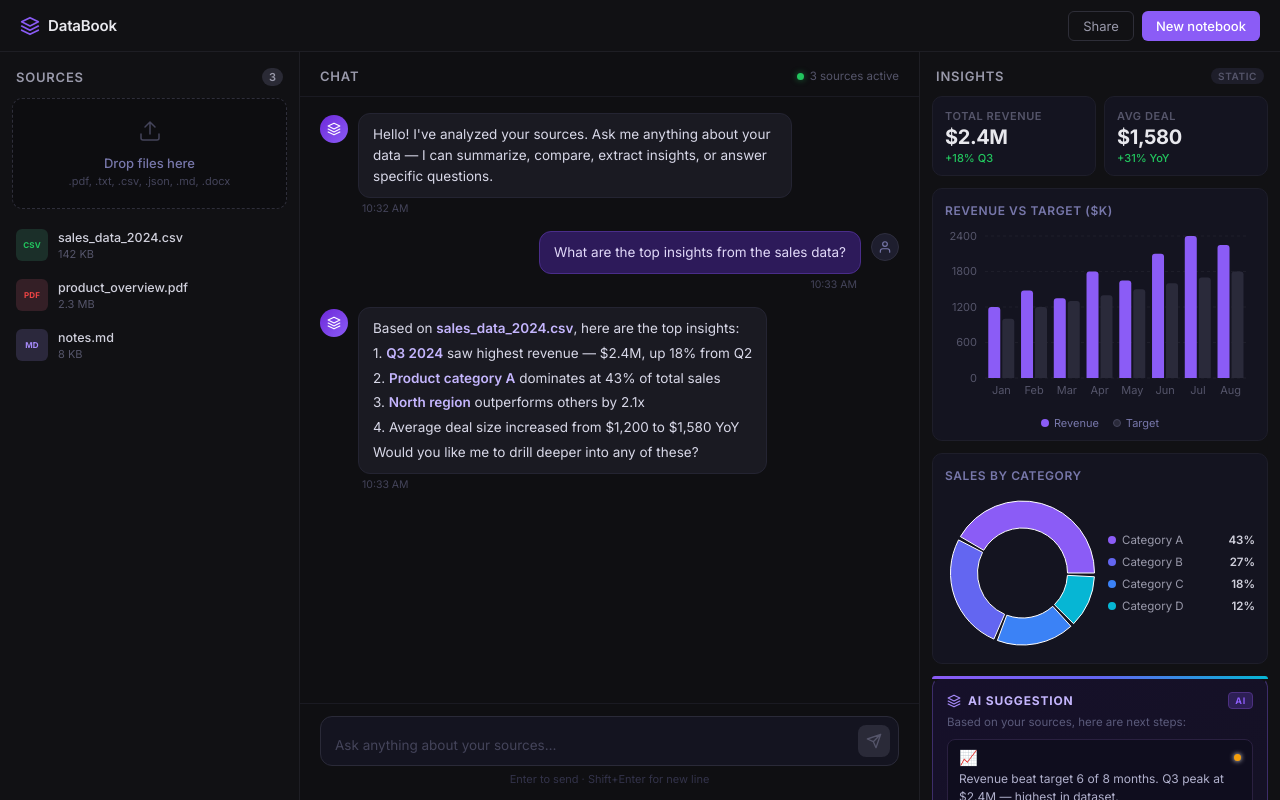
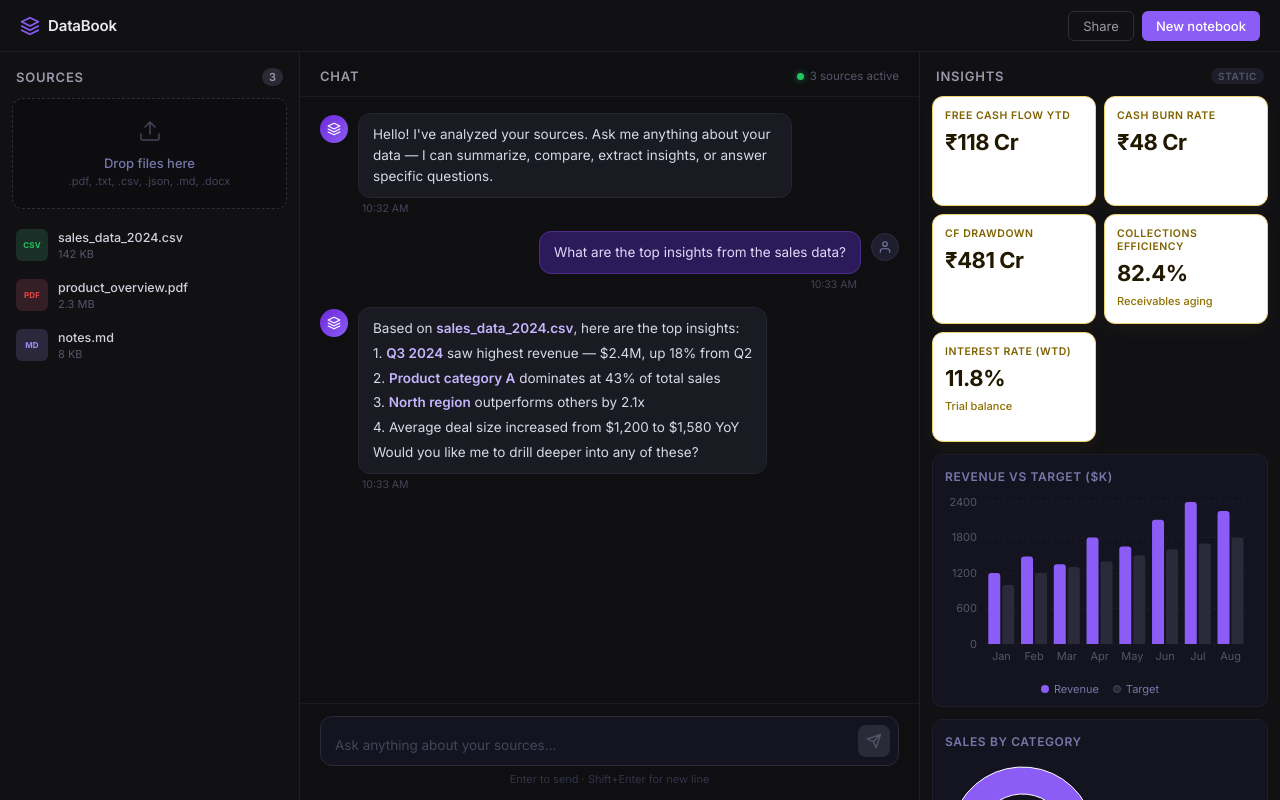
Before and after one commit to FirozGokzPro/databook-v2, a React (Vite) app: page / in a window 1280 px wide. Built offline with nearby package versions, Linux system fonts and the light colour scheme.

Commit message:
Added kpi cards

```diff
--- a/src/components/ChartsPanel.css
+++ b/src/components/ChartsPanel.css
@@ -26,43 +26,55 @@
 }
 
 /* KPI */
-.kpi-row {
+.insights-kpi-grid {
   display: grid;
-  grid-template-columns: 1fr 1fr;
+  grid-template-columns: 1fr;
   gap: 8px;
 }
 
-.kpi-card {
-  background: #141420;
-  border: 1px solid #1e1e2a;
-  border-radius: 10px;
-  padding: 12px 12px 10px;
+.insights-kpi-card {
+  background: #fff;
+  border: 1px solid #f0d372;
+  border-radius: 11px;
+  padding: 12px;
   display: flex;
   flex-direction: column;
-  gap: 2px;
+  box-shadow: 0 7px 15px rgba(164, 120, 0, 0.07);
+  min-height: 110px;
 }
 
-.kpi-label {
-  font-size: 11px;
-  color: #55556a;
+.insights-kpi-title {
+  font-size: 10.5px;
+  color: #7f6200;
   text-transform: uppercase;
   letter-spacing: 0.05em;
   font-weight: 600;
 }
 
-.kpi-value {
-  font-size: 20px;
+.insights-kpi-value {
+  margin-top: 7px;
+  font-size: 22px;
   font-weight: 700;
-  color: #e8e8ed;
+  color: #211800;
   letter-spacing: -0.02em;
 }
 
-.kpi-delta {
+.insights-kpi-subtitle {
+  margin-top: 8px;
   font-size: 11px;
+  color: #8f6f00;
   font-weight: 500;
 }
-.kpi-delta.positive { color: #22c55e; }
-.kpi-delta.negative { color: #ef4444; }
+
+.insights-kpi-subtitle.spacer {
+  opacity: 0;
+}
+
+@media (min-width: 700px) {
+  .insights-kpi-grid {
+    grid-template-columns: repeat(2, minmax(0, 1fr));
+  }
+}
 
 /* Chart cards */
 .chart-card {
@@ -74,7 +86,9 @@
 
 .chart-card.clickable {
   cursor: pointer;
-  transition: border-color 0.15s, box-shadow 0.15s;
+  transition:
+    border-color 0.15s,
+    box-shadow 0.15s;
 }
 .chart-card.clickable:hover {
   border-color: #3d2d6a;
@@ -129,7 +143,11 @@
   font-size: 11px;
   color: #7777aa;
 }
-.chart-legend span { display: flex; align-items: center; gap: 5px; }
+.chart-legend span {
+  display: flex;
+  align-items: center;
+  gap: 5px;
+}
 
 .dot {
   width: 8px;
@@ -182,9 +200,11 @@
 }
 
 .ai-suggestion-card::before {
-  content: '';
+  content: "";
   position: absolute;
-  top: -2px; left: -1px; right: -1px;
+  top: -2px;
+  left: -1px;
+  right: -1px;
   height: 3px;
   border-radius: 12px 12px 0 0;
   background: linear-gradient(90deg, #8b5cf6, #6366f1, #06b6d4);
--- a/src/components/ChartsPanel.jsx
+++ b/src/components/ChartsPanel.jsx
@@ -1,78 +1,130 @@
-import { useState } from 'react'
+import { useState } from "react";
 import {
-  BarChart, Bar, LineChart, Line, PieChart, Pie, Cell,
-  XAxis, YAxis, CartesianGrid, Tooltip, ResponsiveContainer
-} from 'recharts'
-import ChartModal from './ChartModal.jsx'
-import './ChartsPanel.css'
+  BarChart,
+  Bar,
+  LineChart,
+  Line,
+  PieChart,
+  Pie,
+  Cell,
+  XAxis,
+  YAxis,
+  CartesianGrid,
+  Tooltip,
+  ResponsiveContainer,
+} from "recharts";
+import ChartModal from "./ChartModal.jsx";
+import "./ChartsPanel.css";
 
 const revenueData = [
-  { month: 'Jan', revenue: 1200, target: 1000 },
-  { month: 'Feb', revenue: 1480, target: 1200 },
-  { month: 'Mar', revenue: 1350, target: 1300 },
-  { month: 'Apr', revenue: 1800, target: 1400 },
-  { month: 'May', revenue: 1650, target: 1500 },
-  { month: 'Jun', revenue: 2100, target: 1600 },
-  { month: 'Jul', revenue: 2400, target: 1700 },
-  { month: 'Aug', revenue: 2250, target: 1800 },
-]
+  { month: "Jan", revenue: 1200, target: 1000 },
+  { month: "Feb", revenue: 1480, target: 1200 },
+  { month: "Mar", revenue: 1350, target: 1300 },
+  { month: "Apr", revenue: 1800, target: 1400 },
+  { month: "May", revenue: 1650, target: 1500 },
+  { month: "Jun", revenue: 2100, target: 1600 },
+  { month: "Jul", revenue: 2400, target: 1700 },
+  { month: "Aug", revenue: 2250, target: 1800 },
+];
 
 const categoryData = [
-  { name: 'Category A', value: 43 },
-  { name: 'Category B', value: 27 },
-  { name: 'Category C', value: 18 },
-  { name: 'Category D', value: 12 },
-]
+  { name: "Category A", value: 43 },
+  { name: "Category B", value: 27 },
+  { name: "Category C", value: 18 },
+  { name: "Category D", value: 12 },
+];
 
 const trendsData = [
-  { week: 'W1', users: 320, sessions: 890 },
-  { week: 'W2', users: 440, sessions: 1100 },
-  { week: 'W3', users: 380, sessions: 970 },
-  { week: 'W4', users: 560, sessions: 1380 },
-  { week: 'W5', users: 620, sessions: 1540 },
-  { week: 'W6', users: 780, sessions: 1920 },
-]
+  { week: "W1", users: 320, sessions: 890 },
+  { week: "W2", users: 440, sessions: 1100 },
+  { week: "W3", users: 380, sessions: 970 },
+  { week: "W4", users: 560, sessions: 1380 },
+  { week: "W5", users: 620, sessions: 1540 },
+  { week: "W6", users: 780, sessions: 1920 },
+];
 
-const PIE_COLORS = ['#8b5cf6', '#6366f1', '#3b82f6', '#06b6d4']
+const PIE_COLORS = ["#8b5cf6", "#6366f1", "#3b82f6", "#06b6d4"];
 
 const CHARTS = [
-  { id: 'bar',  title: 'Revenue vs Target ($K)', data: revenueData },
-  { id: 'pie',  title: 'Sales by Category',       data: categoryData },
-  { id: 'line', title: 'Weekly Users & Sessions',  data: trendsData },
-]
+  { id: "bar", title: "Revenue vs Target ($K)", data: revenueData },
+  { id: "pie", title: "Sales by Category", data: categoryData },
+  { id: "line", title: "Weekly Users & Sessions", data: trendsData },
+];
+
+const KPI_CARDS = [
+  { title: "Free cash flow YTD", value: "₹118 Cr" },
+  { title: "Cash burn rate", value: "₹48 Cr" },
+  { title: "CF drawdown", value: "₹481 Cr" },
+  {
+    title: "Collections efficiency",
+    value: "82.4%",
+    subtitle: "Receivables aging",
+  },
+  { title: "Interest rate (wtd)", value: "11.8%", subtitle: "Trial balance" },
+];
 
 const SUGGESTIONS = [
-  { icon: '📈', summary: 'Revenue beat target 6 of 8 months. Q3 peak at $2.4M — highest in dataset.', action: 'Investigate Q3 drivers and replicate conditions in Q4 planning.', priority: 'high' },
-  { icon: '🏆', summary: 'Category A holds 43% share — 1.6× next largest category.', action: 'Expand Category A inventory before next cycle to capture demand.', priority: 'medium' },
-  { icon: '👥', summary: 'Sessions growing 2.2× faster than users (W1→W6). Engagement rising.', action: 'Identify top-session flows and convert them into onboarding steps.', priority: 'medium' },
-]
+  {
+    icon: "📈",
+    summary:
+      "Revenue beat target 6 of 8 months. Q3 peak at $2.4M — highest in dataset.",
+    action: "Investigate Q3 drivers and replicate conditions in Q4 planning.",
+    priority: "high",
+  },
+  {
+    icon: "🏆",
+    summary: "Category A holds 43% share — 1.6× next largest category.",
+    action: "Expand Category A inventory before next cycle to capture demand.",
+    priority: "medium",
+  },
+  {
+    icon: "👥",
+    summary:
+      "Sessions growing 2.2× faster than users (W1→W6). Engagement rising.",
+    action:
+      "Identify top-session flows and convert them into onboarding steps.",
+    priority: "medium",
+  },
+];
 
-const PRIORITY_COLOR = { high: '#f59e0b', medium: '#8b5cf6', low: '#22c55e' }
+const PRIORITY_COLOR = { high: "#f59e0b", medium: "#8b5cf6", low: "#22c55e" };
 
 const CustomTooltip = ({ active, payload, label }) => {
-  if (!active || !payload?.length) return null
+  if (!active || !payload?.length) return null;
   return (
     <div className="chart-tooltip">
       {label && <p className="tooltip-label">{label}</p>}
       {payload.map((p, i) => (
         <p key={i} style={{ color: p.color }}>
-          {p.name}: <strong>{typeof p.value === 'number' && p.value > 999 ? `$${(p.value / 1000).toFixed(1)}K` : p.value}</strong>
+          {p.name}:{" "}
+          <strong>
+            {typeof p.value === "number" && p.value > 999
+              ? `$${(p.value / 1000).toFixed(1)}K`
+              : p.value}
+          </strong>
         </p>
       ))}
     </div>
-  )
-}
+  );
+};
 
 const ExpandIcon = () => (
   <svg width="13" height="13" viewBox="0 0 24 24" fill="none">
-    <path d="M15 3h6v6M9 21H3v-6M21 3l-7 7M3 21l7-7" stroke="currentColor" strokeWidth="2" strokeLinecap="round" strokeLinejoin="round"/>
+    <path
+      d="M15 3h6v6M9 21H3v-6M21 3l-7 7M3 21l7-7"
+      stroke="currentColor"
+      strokeWidth="2"
+      strokeLinecap="round"
+      strokeLinejoin="round"
+    />
   </svg>
-)
+);
 
 export default function ChartsPanel() {
-  const [activeChart, setActiveChart] = useState(null)
+  const [activeChart, setActiveChart] = useState(null);
 
-  const openChart = (chartId) => setActiveChart(CHARTS.find(c => c.id === chartId))
+  const openChart = (chartId) =>
+    setActiveChart(CHARTS.find((c) => c.id === chartId));
 
   return (
     <>
@@ -84,60 +136,134 @@ export default function ChartsPanel() {
 
         <div className="charts-scroll">
           {/* KPI Row */}
-          <div className="kpi-row">
-            <div className="kpi-card">
-              <span className="kpi-label">Total Revenue</span>
-              <span className="kpi-value">$2.4M</span>
-              <span className="kpi-delta positive">+18% Q3</span>
-            </div>
-            <div className="kpi-card">
-              <span className="kpi-label">Avg Deal</span>
-              <span className="kpi-value">$1,580</span>
-              <span className="kpi-delta positive">+31% YoY</span>
-            </div>
+          <div
+            className="insights-kpi-grid"
+            aria-label="Casagrand KPI summary cards"
+          >
+            {KPI_CARDS.map((kpi) => (
+              <article className="insights-kpi-card" key={kpi.title}>
+                <p className="insights-kpi-title">{kpi.title}</p>
+                <p className="insights-kpi-value">{kpi.value}</p>
+                {kpi.subtitle ? (
+                  <p className="insights-kpi-subtitle">{kpi.subtitle}</p>
+                ) : (
+                  <p className="insights-kpi-subtitle spacer">&nbsp;</p>
+                )}
+              </article>
+            ))}
           </div>
 
           {/* Bar Chart */}
-          <div className="chart-card clickable" onClick={() => openChart('bar')}>
+          <div
+            className="chart-card clickable"
+            onClick={() => openChart("bar")}
+          >
             <div className="chart-title-row">
               <span className="chart-title">Revenue vs Target ($K)</span>
-              <span className="expand-hint"><ExpandIcon /></span>
+              <span className="expand-hint">
+                <ExpandIcon />
+              </span>
             </div>
             <ResponsiveContainer width="100%" height={180}>
-              <BarChart data={revenueData} barGap={2} margin={{ top: 8, right: 8, bottom: 0, left: -20 }}>
-                <CartesianGrid strokeDasharray="3 3" stroke="#1e1e2a" vertical={false} />
-                <XAxis dataKey="month" tick={{ fill: '#55556a', fontSize: 11 }} axisLine={false} tickLine={false} />
-                <YAxis tick={{ fill: '#55556a', fontSize: 11 }} axisLine={false} tickLine={false} />
-                <Tooltip content={<CustomTooltip />} cursor={{ fill: '#ffffff08' }} />
-                <Bar dataKey="revenue" fill="#8b5cf6" radius={[3, 3, 0, 0]} name="revenue" />
-                <Bar dataKey="target" fill="#2a2a3a" radius={[3, 3, 0, 0]} name="target" />
+              <BarChart
+                data={revenueData}
+                barGap={2}
+                margin={{ top: 8, right: 8, bottom: 0, left: -20 }}
+              >
+                <CartesianGrid
+                  strokeDasharray="3 3"
+                  stroke="#1e1e2a"
+                  vertical={false}
+                />
+                <XAxis
+                  dataKey="month"
+                  tick={{ fill: "#55556a", fontSize: 11 }}
+                  axisLine={false}
+                  tickLine={false}
+                />
+                <YAxis
+                  tick={{ fill: "#55556a", fontSize: 11 }}
+                  axisLine={false}
+                  tickLine={false}
+                />
+                <Tooltip
+                  content={<CustomTooltip />}
+                  cursor={{ fill: "#ffffff08" }}
+                />
+                <Bar
+                  dataKey="revenue"
+                  fill="#8b5cf6"
+                  radius={[3, 3, 0, 0]}
+                  name="revenue"
+                />
+                <Bar
+                  dataKey="target"
+                  fill="#2a2a3a"
+                  radius={[3, 3, 0, 0]}
+                  name="target"
+                />
               </BarChart>
             </ResponsiveContainer>
             <div className="chart-legend">
-              <span><span className="dot" style={{ background: '#8b5cf6' }} />Revenue</span>
-              <span><span className="dot" style={{ background: '#2a2a3a', border: '1px solid #44445a' }} />Target</span>
+              <span>
+                <span className="dot" style={{ background: "#8b5cf6" }} />
+                Revenue
+              </span>
+              <span>
+                <span
+                  className="dot"
+                  style={{ background: "#2a2a3a", border: "1px solid #44445a" }}
+                />
+                Target
+              </span>
             </div>
           </div>
 
           {/* Pie Chart */}
-          <div className="chart-card clickable" onClick={() => openChart('pie')}>
+          <div
+            className="chart-card clickable"
+            onClick={() => openChart("pie")}
+          >
             <div className="chart-title-row">
               <span className="chart-title">Sales by Category</span>
-              <span className="expand-hint"><ExpandIcon /></span>
+              <span className="expand-hint">
+                <ExpandIcon />
+              </span>
             </div>
             <div className="pie-wrapper">
               <ResponsiveContainer width="50%" height={160}>
                 <PieChart>
-                  <Pie data={categoryData} cx="50%" cy="50%" innerRadius={45} outerRadius={72} paddingAngle={3} dataKey="value">
-                    {categoryData.map((_, i) => <Cell key={i} fill={PIE_COLORS[i]} />)}
+                  <Pie
+                    data={categoryData}
+                    cx="50%"
+                    cy="50%"
+                    innerRadius={45}
+                    outerRadius={72}
+                    paddingAngle={3}
+                    dataKey="value"
+                  >
+                    {categoryData.map((_, i) => (
+                      <Cell key={i} fill={PIE_COLORS[i]} />
+                    ))}
                   </Pie>
-                  <Tooltip formatter={(v) => `${v}%`} contentStyle={{ background: '#1a1a24', border: '1px solid #2e2e3e', borderRadius: 8, fontSize: 12 }} />
+                  <Tooltip
+                    formatter={(v) => `${v}%`}
+                    contentStyle={{
+                      background: "#1a1a24",
+                      border: "1px solid #2e2e3e",
+                      borderRadius: 8,
+                      fontSize: 12,
+                    }}
+                  />
                 </PieChart>
               </ResponsiveContainer>
               <div className="pie-legend">
                 {categoryData.map((d, i) => (
                   <div key={i} className="pie-legend-item">
-                    <span className="dot" style={{ background: PIE_COLORS[i] }} />
+                    <span
+                      className="dot"
+                      style={{ background: PIE_COLORS[i] }}
+                    />
                     <span className="pie-name">{d.name}</span>
                     <span className="pie-pct">{d.value}%</span>
                   </div>
@@ -151,24 +277,42 @@ export default function ChartsPanel() {
             <div className="ai-suggestion-header">
               <div className="ai-suggestion-title-row">
                 <svg width="14" height="14" viewBox="0 0 24 24" fill="none">
-                  <path d="M12 2L2 7l10 5 10-5-10-5zM2 17l10 5 10-5M2 12l10 5 10-5" stroke="#a78bfa" strokeWidth="2" strokeLinecap="round" strokeLinejoin="round"/>
+                  <path
+                    d="M12 2L2 7l10 5 10-5-10-5zM2 17l10 5 10-5M2 12l10 5 10-5"
+                    stroke="#a78bfa"
+                    strokeWidth="2"
+                    strokeLinecap="round"
+                    strokeLinejoin="round"
+                  />
                 </svg>
                 <span className="ai-suggestion-title">AI Suggestion</span>
               </div>
               <span className="ai-badge">AI</span>
             </div>
-            <p className="ai-suggestion-desc">Based on your sources, here are next steps:</p>
+            <p className="ai-suggestion-desc">
+              Based on your sources, here are next steps:
+            </p>
             <div className="ai-suggestion-list">
               {SUGGESTIONS.map((s, i) => (
                 <div key={i} className="ai-suggestion-item">
                   <div className="ai-suggestion-top">
                     <span className="ai-suggestion-icon">{s.icon}</span>
-                    <span className="ai-priority-dot" style={{ background: PRIORITY_COLOR[s.priority] }} title={s.priority} />
+                    <span
+                      className="ai-priority-dot"
+                      style={{ background: PRIORITY_COLOR[s.priority] }}
+                      title={s.priority}
+                    />
                   </div>
                   <p className="ai-summary">{s.summary}</p>
                   <div className="ai-action">
                     <svg width="11" height="11" viewBox="0 0 24 24" fill="none">
-                      <path d="M5 12h14M12 5l7 7-7 7" stroke="currentColor" strokeWidth="2.5" strokeLinecap="round" strokeLinejoin="round"/>
+                      <path
+                        d="M5 12h14M12 5l7 7-7 7"
+                        stroke="currentColor"
+                        strokeWidth="2.5"
+                        strokeLinecap="round"
+                        strokeLinejoin="round"
+                      />
                     </svg>
                     {s.action}
                   </div>
@@ -178,24 +322,72 @@ export default function ChartsPanel() {
           </div>
 
           {/* Line Chart */}
-          <div className="chart-card clickable" onClick={() => openChart('line')}>
+          <div
+            className="chart-card clickable"
+            onClick={() => openChart("line")}
+          >
             <div className="chart-title-row">
               <span className="chart-title">Weekly Users &amp; Sessions</span>
-              <span className="expand-hint"><ExpandIcon /></span>
+              <span className="expand-hint">
+                <ExpandIcon />
+              </span>
             </div>
             <ResponsiveContainer width="100%" height={160}>
-              <LineChart data={trendsData} margin={{ top: 8, right: 8, bottom: 0, left: -20 }}>
-                <CartesianGrid strokeDasharray="3 3" stroke="#1e1e2a" vertical={false} />
-                <XAxis dataKey="week" tick={{ fill: '#55556a', fontSize: 11 }} axisLine={false} tickLine={false} />
-                <YAxis tick={{ fill: '#55556a', fontSize: 11 }} axisLine={false} tickLine={false} />
-                <Tooltip contentStyle={{ background: '#1a1a24', border: '1px solid #2e2e3e', borderRadius: 8, fontSize: 12 }} />
-                <Line type="monotone" dataKey="users" stroke="#8b5cf6" strokeWidth={2} dot={{ fill: '#8b5cf6', r: 3 }} name="Users" />
-                <Line type="monotone" dataKey="sessions" stroke="#06b6d4" strokeWidth={2} dot={{ fill: '#06b6d4', r: 3 }} name="Sessions" />
+              <LineChart
+                data={trendsData}
+                margin={{ top: 8, right: 8, bottom: 0, left: -20 }}
+              >
+                <CartesianGrid
+                  strokeDasharray="3 3"
+                  stroke="#1e1e2a"
+                  vertical={false}
+                />
+                <XAxis
+                  dataKey="week"
+                  tick={{ fill: "#55556a", fontSize: 11 }}
+                  axisLine={false}
+                  tickLine={false}
+                />
+                <YAxis
+                  tick={{ fill: "#55556a", fontSize: 11 }}
+                  axisLine={false}
+                  tickLine={false}
+                />
+                <Tooltip
+                  contentStyle={{
+                    background: "#1a1a24",
+                    border: "1px solid #2e2e3e",
+                    borderRadius: 8,
+                    fontSize: 12,
+                  }}
+                />
+                <Line
+                  type="monotone"
+                  dataKey="users"
+                  stroke="#8b5cf6"
+                  strokeWidth={2}
+                  dot={{ fill: "#8b5cf6", r: 3 }}
+                  name="Users"
+                />
+                <Line
+                  type="monotone"
+                  dataKey="sessions"
+                  stroke="#06b6d4"
+                  strokeWidth={2}
+                  dot={{ fill: "#06b6d4", r: 3 }}
+                  name="Sessions"
+                />
               </LineChart>
             </ResponsiveContainer>
             <div className="chart-legend">
-              <span><span className="dot" style={{ background: '#8b5cf6' }} />Users</span>
-              <span><span className="dot" style={{ background: '#06b6d4' }} />Sessions</span>
+              <span>
+                <span className="dot" style={{ background: "#8b5cf6" }} />
+                Users
+              </span>
+              <span>
+                <span className="dot" style={{ background: "#06b6d4" }} />
+                Sessions
+              </span>
             </div>
           </div>
         </div>
@@ -205,5 +397,5 @@ export default function ChartsPanel() {
         <ChartModal chart={activeChart} onClose={() => setActiveChart(null)} />
       )}
     </>
-  )
+  );
 }
```
